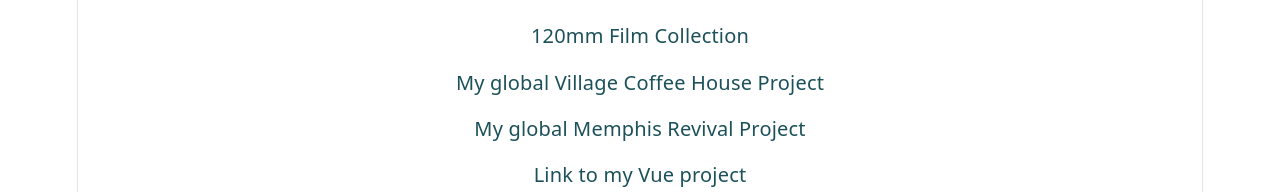
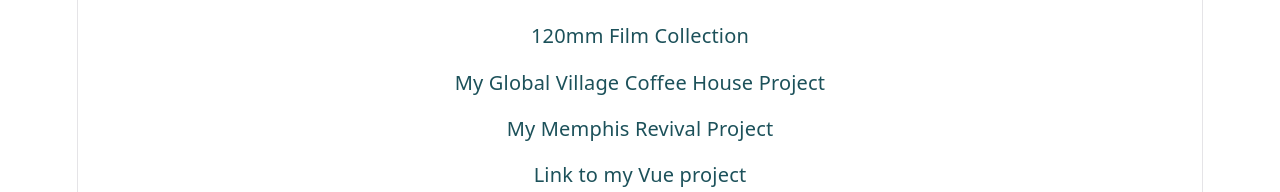
Before and after one commit to lpfader/lewis_page, a React (Vite) app: page / in a window 1280 px wide. Shown: the part 467-659 px from the top of the page. Built offline with nearby package versions, Linux system fonts and the light colour scheme.

Commit message:
added new resume templates

```diff
--- a/src/pages/Main.jsx
+++ b/src/pages/Main.jsx
@@ -156,7 +156,7 @@
     e.currentTarget.style.transform = "translateY(0)";
         }}
       >
-        My global Village Coffee House Project
+        My Global Village Coffee House Project
       </a>
 
       <a
@@ -177,7 +177,7 @@
     e.currentTarget.style.transform = "translateY(0)";
         }}
       >
-        My global Memphis Revival Project
+        My Memphis Revival Project
       </a>
 
 <a
```
